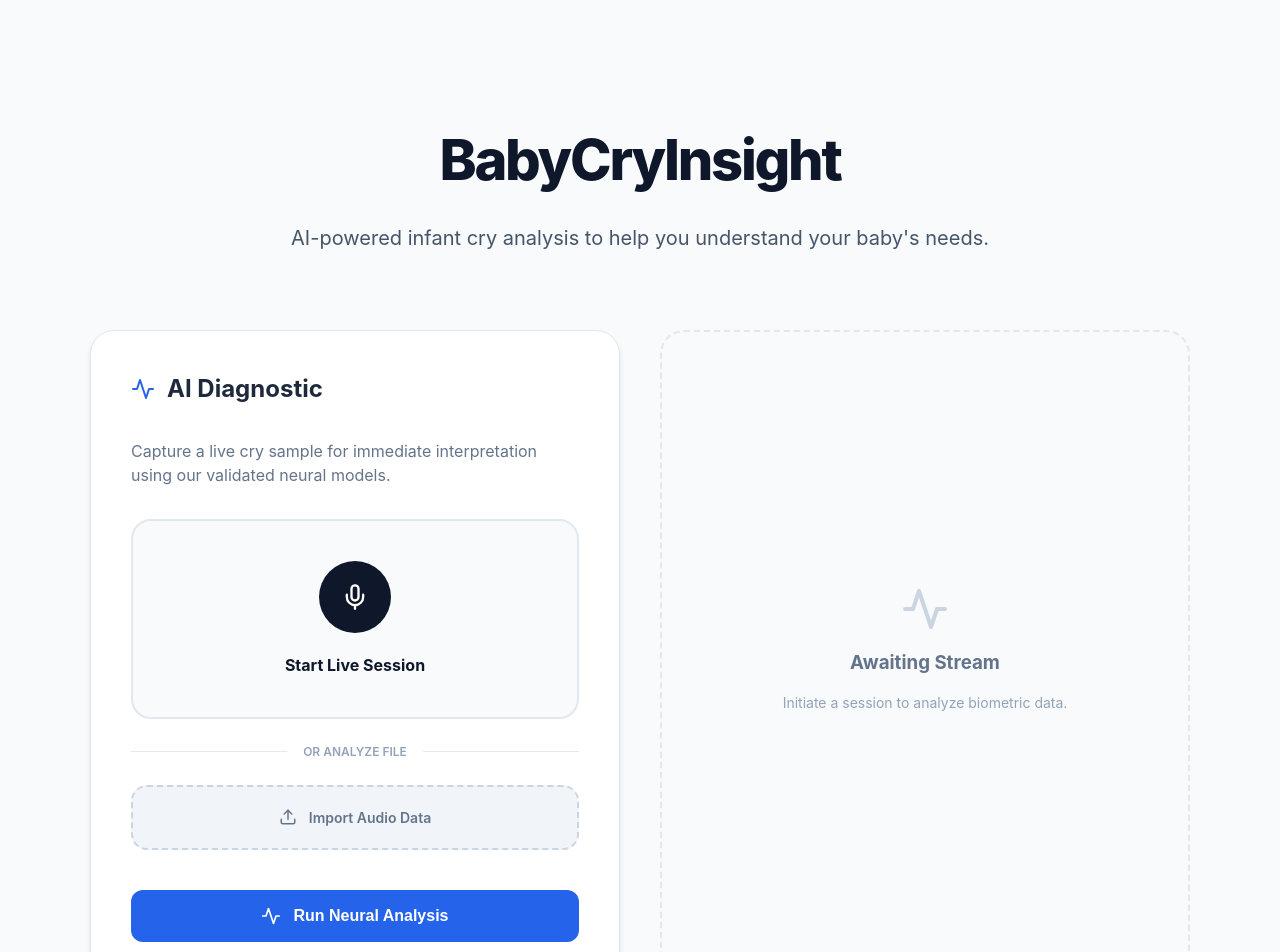
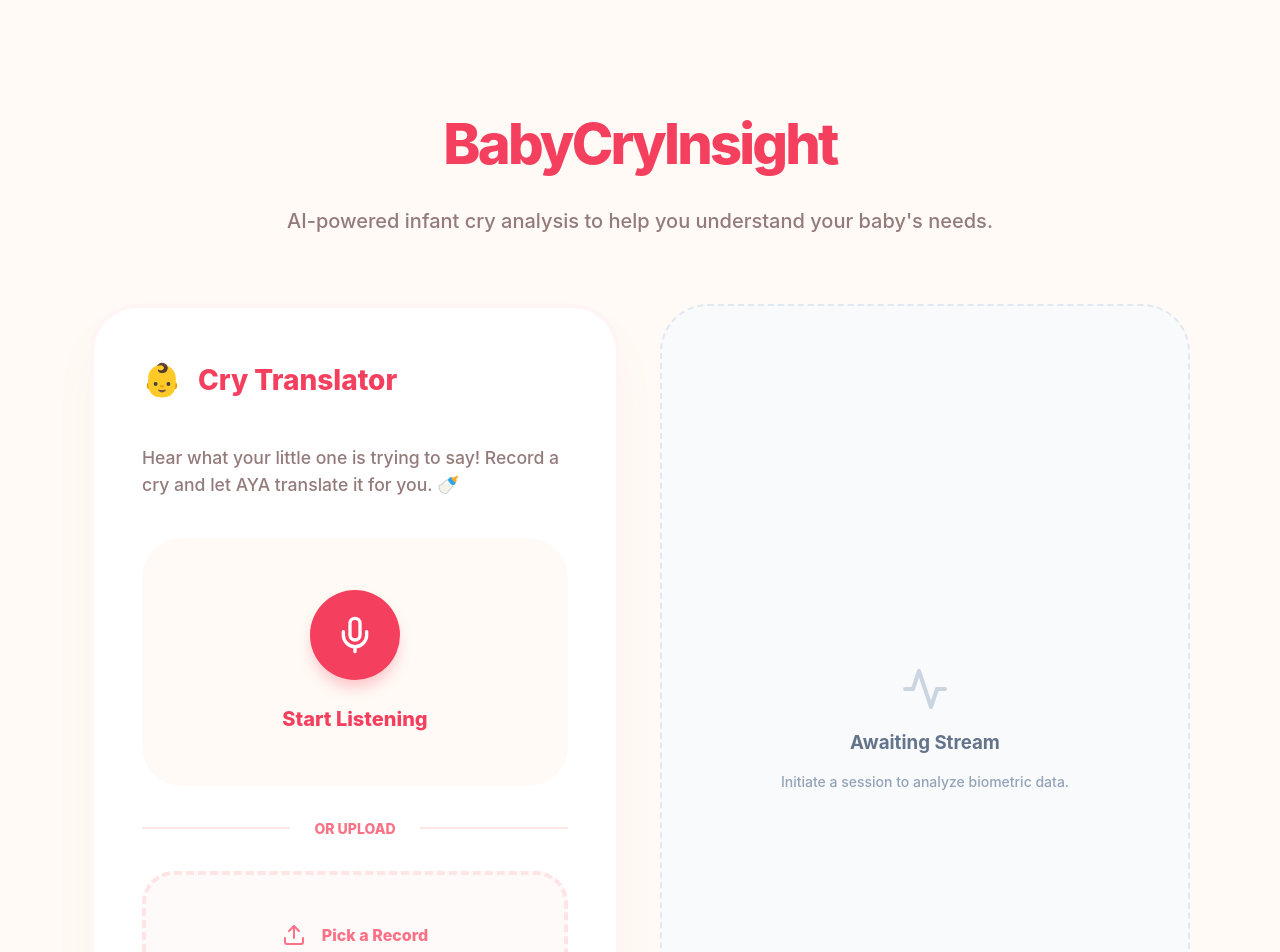
Before and after one commit to Techside-Pragyan/BabyCryInsight, a React (Vite) app in the folder frontend/: page / in a window 1280 px wide. Shown: the top 952 px of the page. Built offline with nearby package versions, Linux system fonts and the light colour scheme.

Commit message:
feat: initialize global CSS styles and layout components for the frontend application

```diff
--- a/frontend/src/App.jsx
+++ b/frontend/src/App.jsx
@@ -111,73 +111,71 @@ function App() {
           animate={{ opacity: 1, x: 0 }}
           transition={{ delay: 0.5 }}
         >
-          <div style={{ display: 'flex', alignItems: 'center', gap: '0.75rem', marginBottom: '1rem' }}>
-            <Activity color="#2563eb" size={24} />
-            <h2 style={{ margin: 0, fontSize: '1.5rem', fontWeight: 700 }}>AI Diagnostic</h2>
+          <div style={{ display: 'flex', alignItems: 'center', gap: '1rem', marginBottom: '1.5rem' }}>
+            <span style={{ fontSize: '2rem' }}>👶</span>
+            <h2 style={{ margin: 0, fontSize: '1.75rem', fontWeight: 800, color: '#f43f5e' }}>Cry Translator</h2>
           </div>
-          <p style={{ color: '#64748b', marginBottom: '2rem', fontSize: '1rem' }}>
-            Capture a live cry sample for immediate interpretation using our validated neural models.
+          <p style={{ color: '#947b7b', marginBottom: '2.5rem', fontSize: '1.1rem', fontWeight: 500 }}>
+            Hear what your little one is trying to say! Record a cry and let AYA translate it for you. 🍼
           </p>
 
-          <div style={{ display: 'flex', flexDirection: 'column', gap: '1.5rem' }}>
+          <div style={{ display: 'flex', flexDirection: 'column', gap: '2rem' }}>
             {/* Recording Interface */}
             <div
               style={{
                 display: 'flex',
                 flexDirection: 'column',
                 alignItems: 'center',
-                gap: '1.25rem',
-                padding: '2.5rem',
-                background: isRecording ? '#fff1f2' : '#f8fafc',
-                borderRadius: '1.25rem',
-                border: isRecording ? '2px solid #fda4af' : '2px solid #e2e8f0',
-                transition: 'all 0.4s cubic-bezier(0.4, 0, 0.2, 1)'
+                gap: '1.5rem',
+                padding: '3rem',
+                background: isRecording ? '#fff1f2' : '#fffaf5',
+                borderRadius: '2.5rem',
+                border: isRecording ? '4px solid #fecdd3' : '4px solid transparent',
+                transition: 'all 0.4s cubic-bezier(0.175, 0.885, 0.32, 1.275)'
               }}
             >
               <motion.button
                 className="btn"
                 style={{
-                  width: '72px',
-                  height: '72px',
-                  borderRadius: '100%',
-                  background: isRecording ? '#e11d48' : '#0f172a',
-                  padding: 0,
-                  boxShadow: isRecording ? '0 0 20px rgba(225, 29, 72, 0.3)' : 'none'
+                  width: '90px',
+                  height: '90px',
+                  borderRadius: '50%',
+                  background: isRecording ? '#e11d48' : '#f43f5e',
+                  padding: 0
                 }}
-                whileHover={{ scale: 1.05 }}
-                whileTap={{ scale: 0.95 }}
+                whileHover={{ scale: 1.1 }}
+                whileTap={{ scale: 0.9 }}
                 onClick={isRecording ? stopRecording : startRecording}
               >
-                {isRecording ? <Square fill="#fff" size={24} /> : <Mic size={28} />}
+                {isRecording ? <Square fill="#fff" size={32} /> : <Mic size={40} />}
               </motion.button>
 
               <div style={{ textAlign: 'center' }}>
-                <p style={{ fontWeight: 700, fontSize: '1rem', color: isRecording ? '#e11d48' : '#0f172a', margin: 0 }}>
-                  {isRecording ? "Sensing Audio..." : "Start Live Session"}
+                <p style={{ fontWeight: 800, fontSize: '1.25rem', color: isRecording ? '#e11d48' : '#f43f5e', margin: 0 }}>
+                  {isRecording ? "Listening..." : "Start Listening"}
                 </p>
                 {isRecording && (
                    <motion.div
-                    animate={{ opacity: [1, 0.3, 1] }}
-                    transition={{ repeat: Infinity, duration: 2 }}
-                    style={{ color: '#e11d48', fontSize: '0.75rem', fontWeight: 800, marginTop: '0.5rem', textTransform: 'uppercase', letterSpacing: '0.1em' }}
+                    animate={{ scale: [1, 1.1, 1] }}
+                    transition={{ repeat: Infinity, duration: 1 }}
+                    style={{ color: '#fb7185', fontSize: '1.5rem', marginTop: '0.5rem' }}
                    >
-                     • Processing Stream
+                     🎶✨
                    </motion.div>
                 )}
               </div>
             </div>
 
-            <div style={{ display: 'flex', alignItems: 'center', gap: '1rem', color: '#94a3b8' }}>
-               <div style={{ flex: 1, height: '1px', background: '#e2e8f0' }}></div>
-               <span style={{ fontSize: '0.75rem', fontWeight: 600, textTransform: 'uppercase' }}>or analyze file</span>
-               <div style={{ flex: 1, height: '1px', background: '#e2e8f0' }}></div>
+            <div style={{ display: 'flex', alignItems: 'center', gap: '1.5rem', color: '#fecdd3' }}>
+               <div style={{ flex: 1, height: '2px', background: '#ffe4e6' }}></div>
+               <span style={{ fontSize: '0.875rem', fontWeight: 800, color: '#fb7185' }}>OR UPLOAD</span>
+               <div style={{ flex: 1, height: '2px', background: '#ffe4e6' }}></div>
             </div>
 
             {/* Upload Area */}
             <div
               className="upload-area"
               onClick={() => fileInputRef.current.click()}
-              style={{ padding: '1.25rem' }}
             >
               <input
                 type="file"
@@ -187,14 +185,14 @@ function App() {
                 accept=".wav,.mp3,.m4a"
               />
               {file && !isRecording ? (
-                <div style={{ display: 'flex', alignItems: 'center', justifyContent: 'center', gap: '0.5rem' }}>
-                  <CheckCircle size={18} color="#059669" />
-                  <p style={{ fontWeight: 600, color: '#0f172a', margin: 0, fontSize: '0.875rem' }}>{file.name}</p>
+                <div style={{ display: 'flex', alignItems: 'center', justifyContent: 'center', gap: '0.75rem' }}>
+                  <CheckCircle size={24} color="#f43f5e" />
+                  <p style={{ fontWeight: 800, color: '#f43f5e', margin: 0 }}>{file.name}</p>
                 </div>
               ) : (
-                <div style={{ display: 'flex', alignItems: 'center', justifyContent: 'center', gap: '0.75rem' }}>
-                   <Upload size={18} />
-                   <span style={{ fontWeight: 600, fontSize: '0.875rem' }}>Import Audio Data</span>
+                <div style={{ display: 'flex', alignItems: 'center', justifyContent: 'center', gap: '1rem' }}>
+                   <Upload size={24} />
+                   <span style={{ fontWeight: 800 }}>Pick a Record</span>
                 </div>
               )}
             </div>
@@ -202,13 +200,14 @@ function App() {
 
           <button
             className="btn"
-            style={{ marginTop: '2.5rem', background: '#2563eb', padding: '1rem' }}
+            style={{ marginTop: '3rem', width: '100%' }}
             disabled={!file || loading || isRecording}
             onClick={handleUpload}
           >
-            {loading ? <Loader2 className="loading-spinner" /> : <Activity size={20} />}
-            {loading ? 'Interpreting...' : 'Run Neural Analysis'}
+            {loading ? <Loader2 className="loading-spinner" /> : <span style={{ fontSize: '1.5rem' }}>✨</span>}
+            {loading ? 'Translating...' : 'Translate Cry'}
           </button>
+
 
 
           {error && (
--- a/frontend/src/index.css
+++ b/frontend/src/index.css
@@ -1,11 +1,11 @@
 :root {
-  font-family: 'Inter', 'Outfit', system-ui, Avenir, Helvetica, Arial, sans-serif;
+  font-family: 'Outfit', 'Inter', system-ui, Avenir, Helvetica, Arial, sans-serif;
   line-height: 1.5;
-  font-weight: 400;
+  font-weight: 500;
 
   color-scheme: light;
-  color: #1e293b;
-  background-color: #f8fafc;
+  color: #4b3d3d;
+  background-color: #fffaf5;
 
   font-synthesis: none;
   text-rendering: optimizeLegibility;
@@ -27,31 +27,30 @@ body {
 .app-container {
   max-width: 1100px;
   margin: 0 auto;
-  padding: 5rem 1.5rem;
+  padding: 4rem 1.5rem;
   display: flex;
   flex-direction: column;
   align-items: center;
-  gap: 3.5rem;
+  gap: 3rem;
 }
 
 header {
   text-align: center;
-  max-width: 700px;
+  max-width: 800px;
 }
 
 header h1 {
   font-size: 3.5rem;
-  margin-bottom: 0.75rem;
-  color: #0f172a;
+  margin-bottom: 0.5rem;
+  color: #f43f5e;
   font-weight: 800;
-  letter-spacing: -0.04em;
+  letter-spacing: -0.05em;
 }
 
 header p {
   font-size: 1.25rem;
-  color: #475569;
-  font-weight: 400;
-  line-height: 1.6;
+  color: #947b7b;
+  font-weight: 500;
 }
 
 .main-content {
@@ -69,65 +68,68 @@ header p {
 
 .card {
   background: #ffffff;
-  border-radius: 1.5rem;
-  padding: 2.5rem;
+  border-radius: 3rem;
+  padding: 3rem;
   display: flex;
   flex-direction: column;
-  box-shadow: 0 4px 6px -1px rgb(0 0 0 / 0.1), 0 2px 4px -2px rgb(0 0 0 / 0.1);
-  border: 1px solid #e2e8f0;
-  transition: all 0.3s ease;
+  box-shadow: 0 25px 50px -12px rgba(244, 63, 94, 0.08);
+  border: 4px solid #fff5f5;
+  transition: all 0.4s cubic-bezier(0.175, 0.885, 0.32, 1.275);
 }
 
 .card:hover {
-  box-shadow: 0 20px 25px -5px rgb(0 0 0 / 0.1), 0 8px 10px -6px rgb(0 0 0 / 0.1);
+  transform: translateY(-8px);
+  box-shadow: 0 35px 60px -15px rgba(244, 63, 94, 0.12);
 }
 
 .upload-area {
-  border: 2px dashed #cbd5e1;
-  border-radius: 1rem;
-  padding: 2rem;
+  border: 4px dashed #ffe4e6;
+  border-radius: 2rem;
+  padding: 3rem;
   text-align: center;
   cursor: pointer;
-  transition: all 0.2s ease;
-  background: #f1f5f9;
-  color: #64748b;
+  transition: all 0.3s ease;
+  background: #fffafa;
+  color: #fb7185;
 }
 
 .upload-area:hover {
-  border-color: #2563eb;
-  background: #eff6ff;
-  color: #2563eb;
+  border-color: #f43f5e;
+  background: #fff1f2;
 }
 
 .btn {
-  background: #0f172a;
+  background: #f43f5e;
   border: none;
-  padding: 0.875rem 1.5rem;
-  border-radius: 0.75rem;
+  padding: 1.25rem 2rem;
+  border-radius: 9999px;
   color: #ffffff;
-  font-weight: 600;
+  font-weight: 700;
   cursor: pointer;
-  transition: all 0.2s;
-  font-size: 1rem;
+  transition: all 0.3s;
+  font-size: 1.1rem;
   display: inline-flex;
   align-items: center;
   gap: 0.75rem;
   justify-content: center;
+  box-shadow: 0 10px 15px -3px rgba(244, 63, 94, 0.3);
 }
 
 .btn:hover {
-  background: #1e293b;
+  transform: scale(1.02);
+  background: #e11d48;
 }
 
 .btn:disabled {
-  background: #94a3b8;
+  background: #fecdd3;
+  box-shadow: none;
   cursor: not-allowed;
 }
 
 .result-card {
   gap: 1.5rem;
   background: #ffffff;
-  border: 2px solid #e2e8f0;
+  border: 2px solid #fff1f2;
 }
 
 .result-header {
@@ -137,45 +139,44 @@ header p {
 }
 
 .reason-tag {
-  background: #eff6ff;
-  color: #2563eb;
-  padding: 0.5rem 1rem;
-  border-radius: 0.5rem;
-  font-weight: 700;
-  font-size: 0.75rem;
+  background: #fff1f2;
+  color: #e11d48;
+  padding: 0.75rem 1.5rem;
+  border-radius: 9999px;
+  font-weight: 800;
+  font-size: 0.875rem;
   text-transform: uppercase;
-  letter-spacing: 0.05em;
-  border: 1px solid #dbeafe;
 }
 
 .confidence-bar {
   width: 100%;
-  height: 0.625rem;
-  background: #f1f5f9;
+  height: 1rem;
+  background: #fff1f2;
   border-radius: 9999px;
   overflow: hidden;
 }
 
 .confidence-fill {
   height: 100%;
-  background: #2563eb;
+  background: linear-gradient(to right, #fb7185, #f43f5e);
+  border-radius: 9999px;
   transition: width 1s ease-in-out;
 }
 
 .suggestion-box {
-  background: #f8fafc;
-  padding: 1.5rem;
-  border-radius: 1rem;
-  border: 1px solid #e2e8f0;
+  background: #fff8f8;
+  padding: 2rem;
+  border-radius: 2rem;
+  border: 2px solid #fff1f2;
 }
 
 .loading-spinner {
-  width: 1.25rem;
-  height: 1.25rem;
-  border: 2px solid rgba(255, 255, 255, 0.3);
-  border-top-color: white;
+  width: 1.5rem;
+  height: 1.5rem;
+  border: 3px solid rgba(255, 255, 255, 0.3);
+  border-top-color: #ffffff;
   border-radius: 50%;
-  animation: spin 0.8s linear infinite;
+  animation: spin 1s linear infinite;
 }
 
 @keyframes spin {
```
